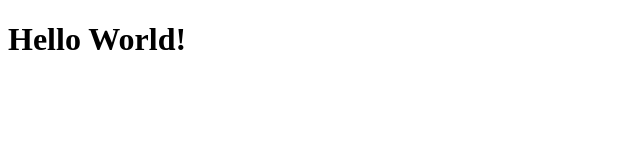
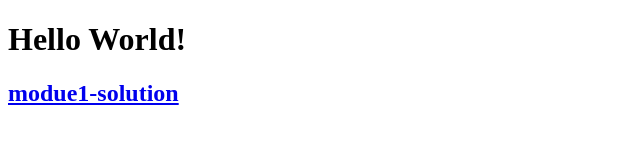
Before and after one commit to Conficlown/coursera-angularjs, a plain HTML site: page index.html in a window 1280 px wide. Shown: the whole page, without its empty margins (0-640 px from the left). Drawn offline with Linux system fonts and the light colour scheme.

Commit message:
Add link to week1 homework

```diff
--- a/index.html
+++ b/index.html
@@ -6,5 +6,8 @@
     </head>
     <body>
         <h1>Hello World!</h1>
+        <h2>
+            <a href="modue1-solution">modue1-solution</a>
+        </h2>
     </body>
 </html>
```
